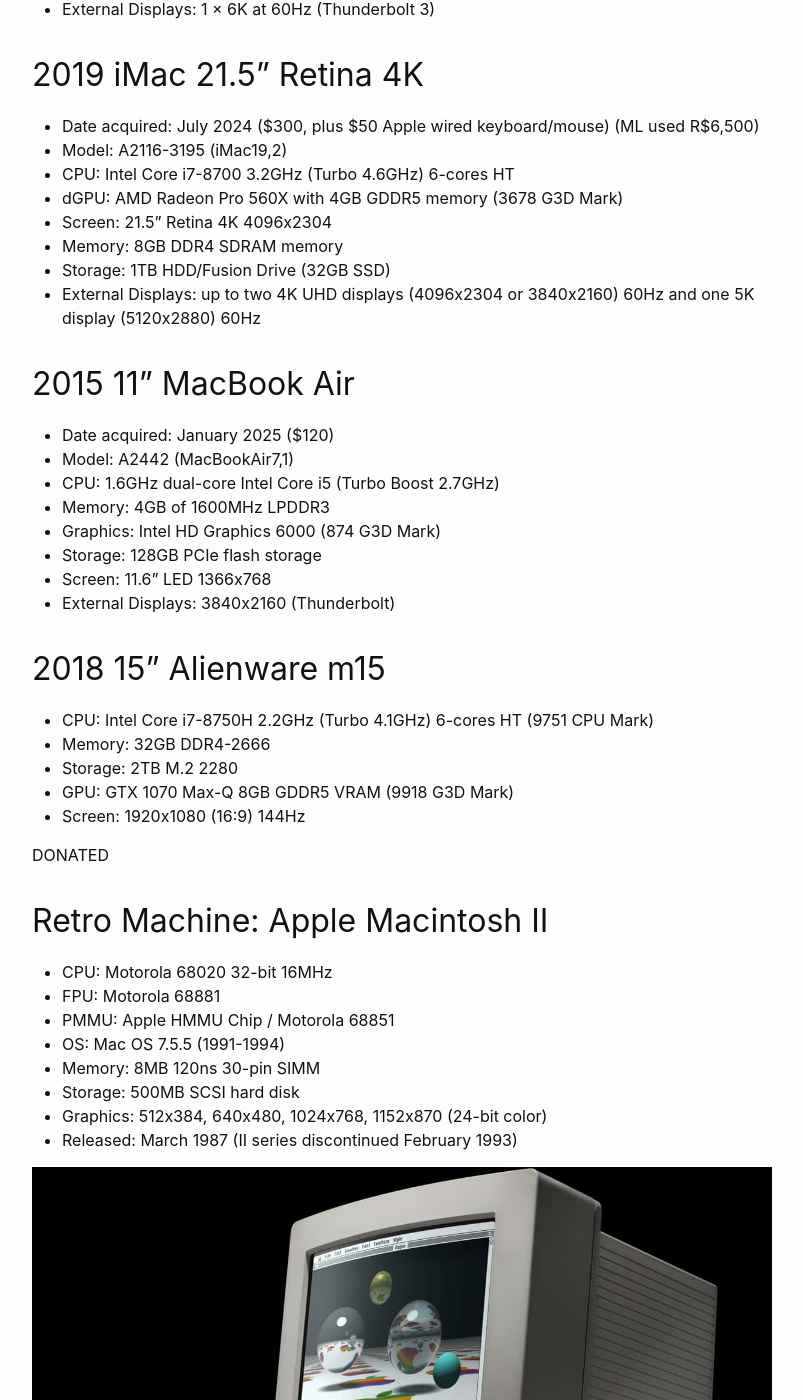
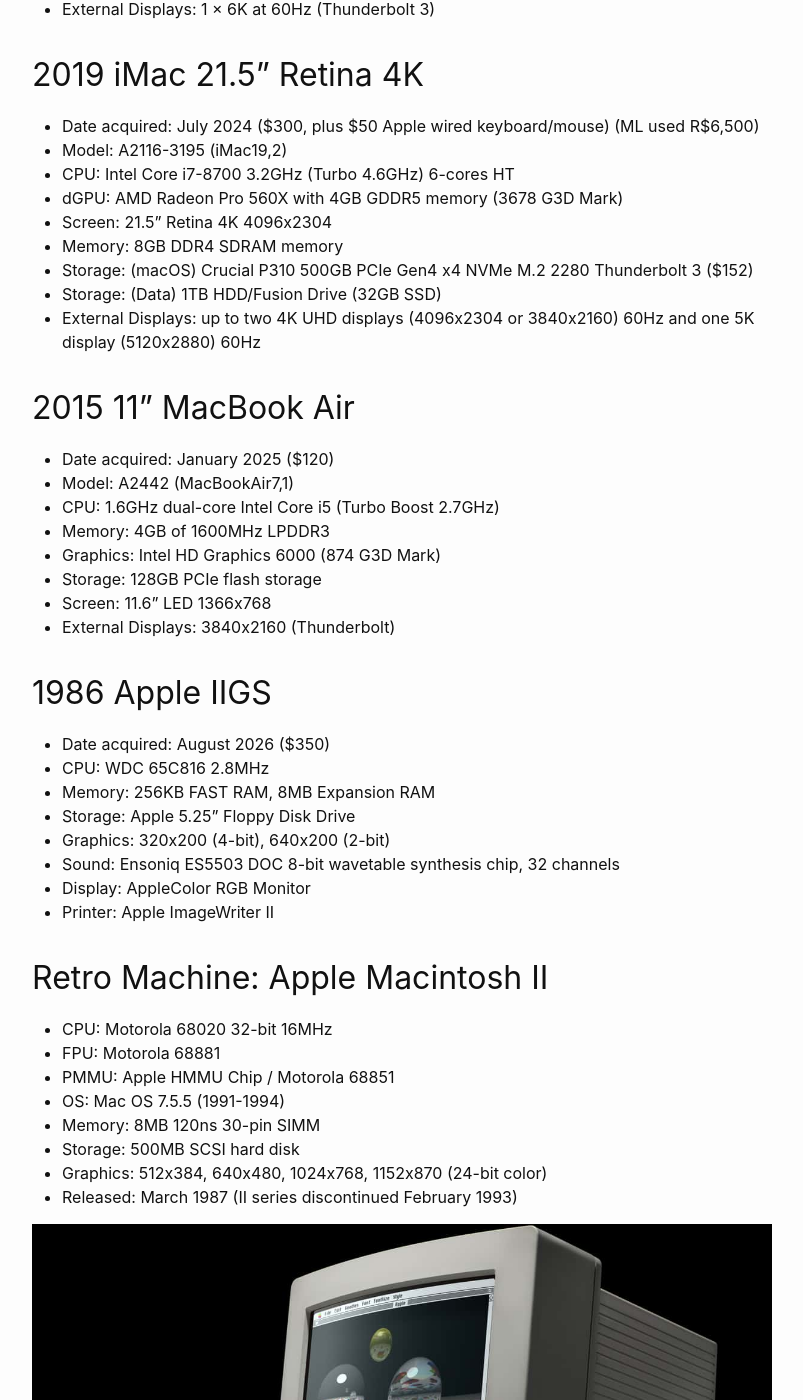
Before and after one commit to ekbann/ekbann.github.io, a Jekyll site: the page built from _posts/2024-02-11-my-computers.md, in a window 1280 px wide and 1400 px high, scrolled down 2358 px. Shown: the whole window, without its empty margins (238-1041 px from the left). Built offline with Jekyll 4.4.1, drawn with Linux system fonts in a browser that asks for light colours.

Commit message:
Update 2024-02-11-my-computers.md

```diff
--- a/_posts/2024-02-11-my-computers.md
+++ b/_posts/2024-02-11-my-computers.md
@@ -77,7 +77,8 @@ Comparable to: 14" MacBook Pro M4 10/10/16/24GB/512GB ($1,800)
 - dGPU: AMD Radeon Pro 560X with 4GB GDDR5 memory (3678 G3D Mark)
 - Screen: 21.5" Retina 4K 4096x2304
 - Memory: 8GB DDR4 SDRAM memory
-- Storage: 1TB HDD/Fusion Drive (32GB SSD)
+- Storage: (macOS) Crucial P310 500GB PCIe Gen4 x4 NVMe M.2 2280 Thunderbolt 3 ($152)
+- Storage: (Data) 1TB HDD/Fusion Drive (32GB SSD)
 - External Displays: up to two 4K UHD displays (4096x2304 or 3840x2160) 60Hz and one 5K display (5120x2880) 60Hz
 
 ## 2015 11" MacBook Air
@@ -91,15 +92,16 @@ Comparable to: 14" MacBook Pro M4 10/10/16/24GB/512GB ($1,800)
 - Screen: 11.6" LED 1366x768
 - External Displays: 3840x2160 (Thunderbolt)
 
-## 2018 15" Alienware m15
+## 1986 Apple IIGS
 
-- CPU: Intel Core i7-8750H 2.2GHz (Turbo 4.1GHz) 6-cores HT (9751 CPU Mark)
-- Memory: 32GB DDR4-2666
-- Storage: 2TB M.2 2280
-- GPU: GTX 1070 Max-Q 8GB GDDR5 VRAM (9918 G3D Mark)
-- Screen: 1920x1080 (16:9) 144Hz
-
-DONATED
+- Date acquired: August 2026 ($350)
+- CPU: WDC 65C816 2.8MHz
+- Memory: 256KB FAST RAM, 8MB Expansion RAM
+- Storage: Apple 5.25" Floppy Disk Drive
+- Graphics: 320x200 (4-bit), 640x200 (2-bit)
+- Sound: Ensoniq ES5503 DOC 8-bit wavetable synthesis chip, 32 channels
+- Display: AppleColor RGB Monitor
+- Printer: Apple ImageWriter II
 
 ## Retro Machine: Apple Macintosh II
 
```
